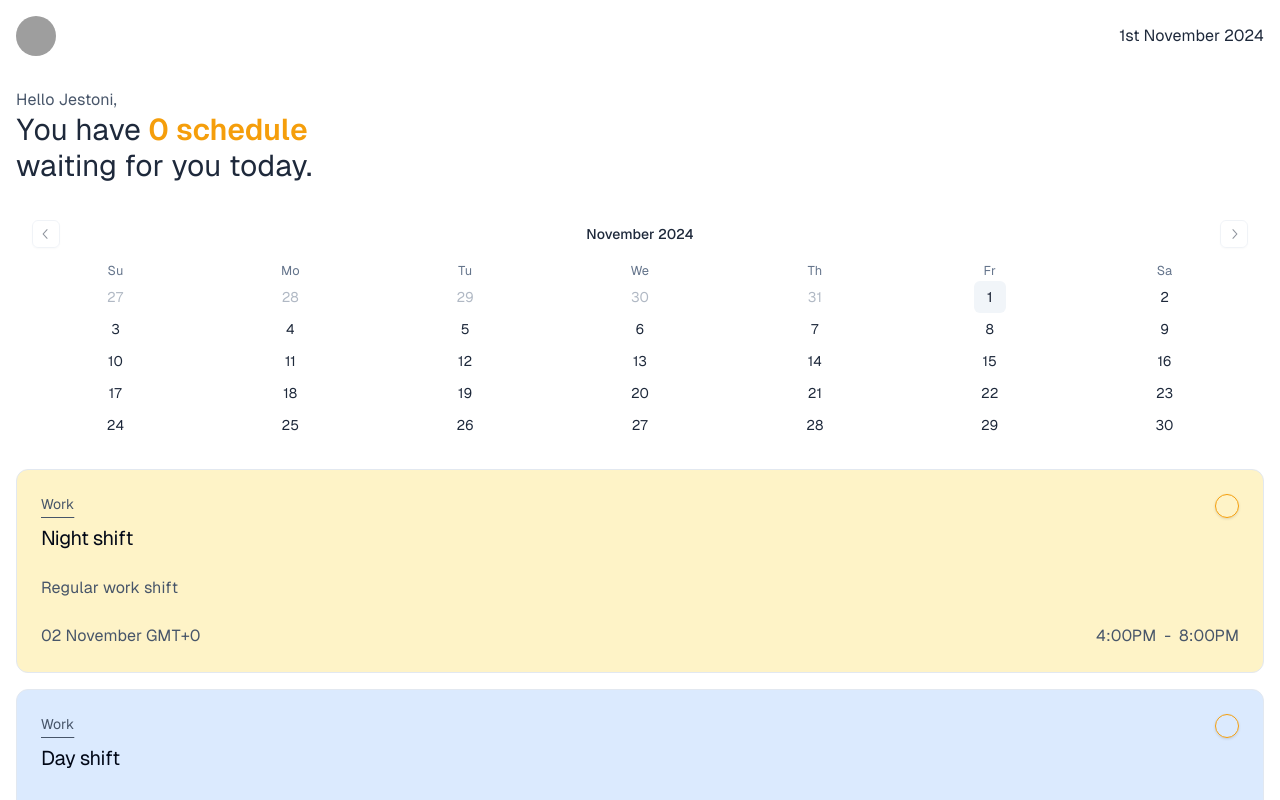
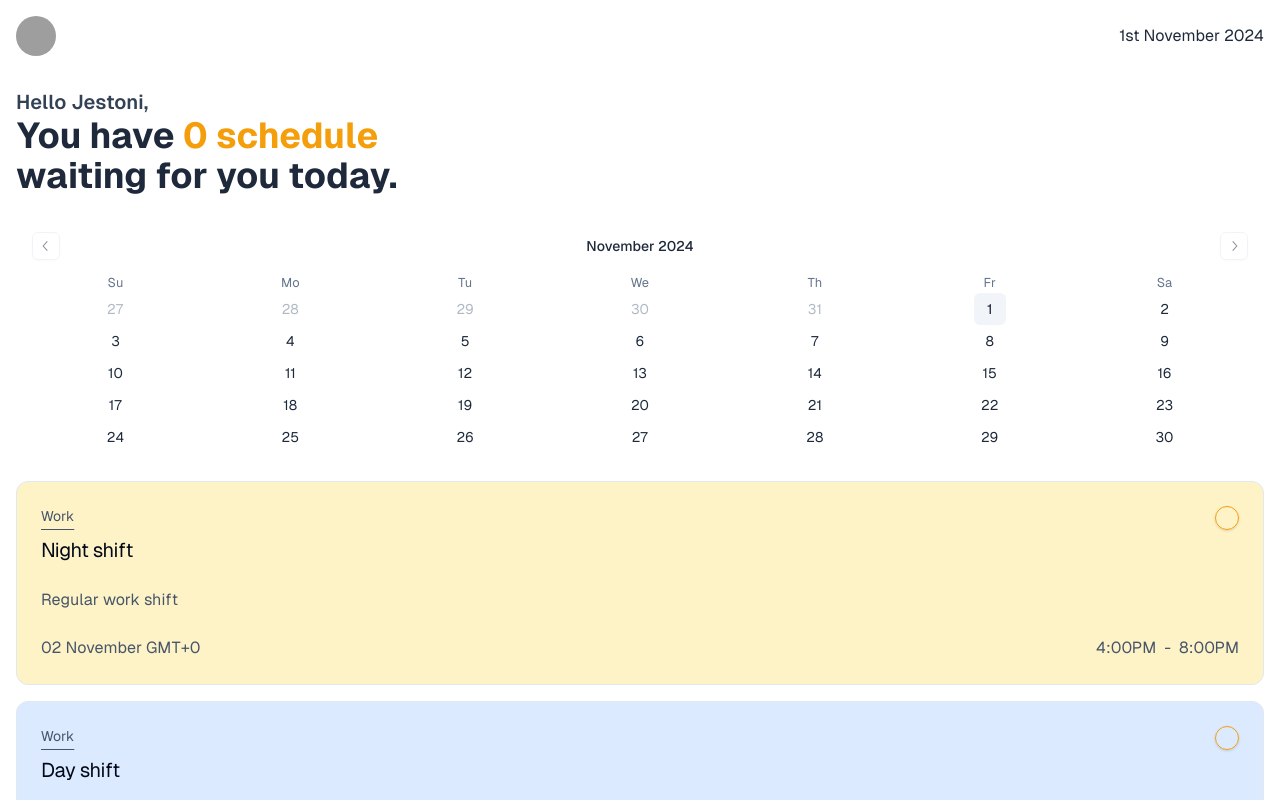
Before and after one commit to obicerj/mysched, a Next.js app: page / in a window 1280 px wide. Shown: the top 800 px of the page. Built offline with nearby package versions, Linux system fonts and the light colour scheme; grey boxes are pictures that could not be loaded.

Commit message:
Fix font weight on dashboard summary message

```diff
--- a/app/page.tsx
+++ b/app/page.tsx
@@ -148,17 +148,17 @@ export default function Home() {
                 </div>
 
                 <div className="mt-8">
-                    <p className="text-slate-600">Hello {name},</p>
-                    <h1 className="text-3xl">
+                    <p className="text-xl text-slate-700 font-semibold">
+                        Hello {name},
+                    </p>
+                    <h1 className="text-4xl font-bold">
                         <span>You have</span>
                         {/* num of event */}
-                        <span className="text-amber-500 font-semibold">
+                        <span className="text-amber-500">
                             &nbsp;{totalSchedToday}&nbsp;
                         </span>
                         {/* event label */}
-                        <span className="text-amber-500 font-semibold">
-                            schedule
-                        </span>
+                        <span className="text-amber-500">schedule</span>
                         <br />
                         <span>waiting for you today.</span>
                     </h1>
```
